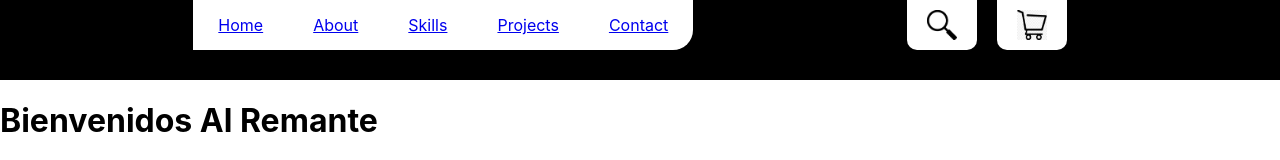
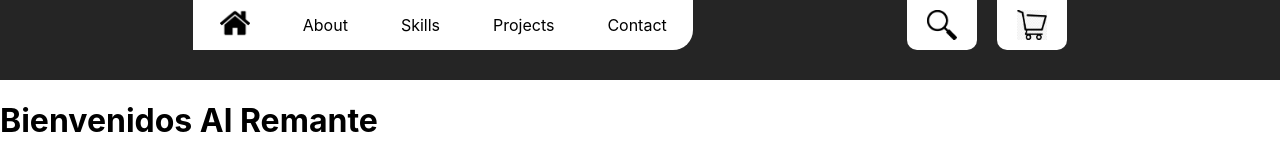
Before and after one commit to xdiegofx/tienda-responsive, a React (Create React App) app: page / in a window 1280 px wide. Shown: the top 160 px of the page. Built offline with nearby package versions, Linux system fonts and the light colour scheme.

Commit message:
Areglando los ultimos detalles segun figma

```diff
--- a/src/components/Header.js
+++ b/src/components/Header.js
@@ -2,14 +2,16 @@ import React from "react";
 import "../styles/Header.css";
 import lupa from "../assets/lupa.png";
 import carrito from "../assets/carrito_compras.png";
+import casa from "../assets/icono_casa.png";
 
 const Header = () => {
   return (
     <header>
       <div className="header-container">
         <nav>
+
           <li>
-            <a href="#home">Home</a>
+            <a href="#home"><img className="HeaderContainer-iconoCasa" src={casa} alt="Icono casa"></img></a>
           </li>
           <li>
             <a href="#products">About</a>
--- a/src/styles/Header.css
+++ b/src/styles/Header.css
@@ -1,7 +1,7 @@
 .header-container{
   width: 100%;
   height: 80px;
-  background-color: black;
+  background-color: #252525;
 display: flex;
 justify-content: space-evenly;
 }
@@ -21,7 +21,16 @@ justify-content: space-evenly;
   && li{
     color: white;
     list-style: none;
-    text-decoration: none;
+
+
+    && a{
+      color: black;
+          text-decoration: none;
+    }
+    && a:hover{
+      transform: scale(1.2);
+      color: orange;
+    }
   }
 }
 .header-icons{
@@ -49,3 +58,7 @@ justify-content: space-evenly;
     height: 30px;
   }
 }
+.HeaderContainer-iconoCasa{
+  height: 30px;
+  width: 30px;
+}
```
Also changed, not shown: src/assets/icono_casa.png (added).
